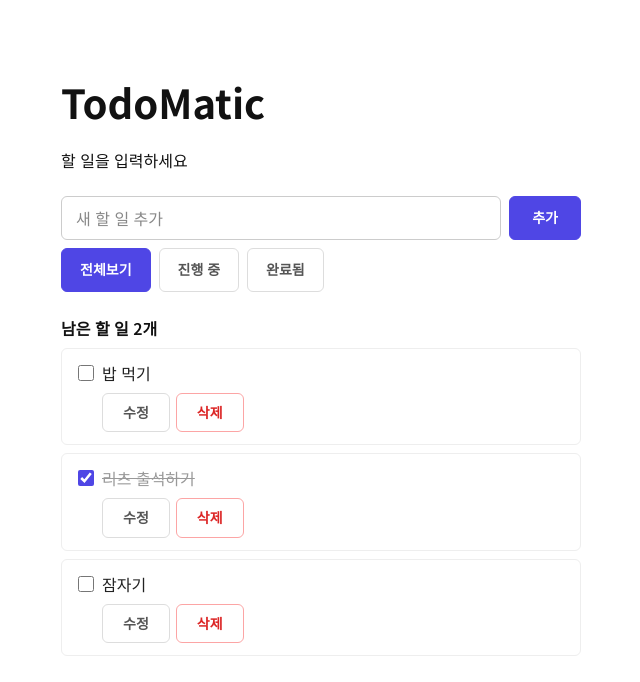
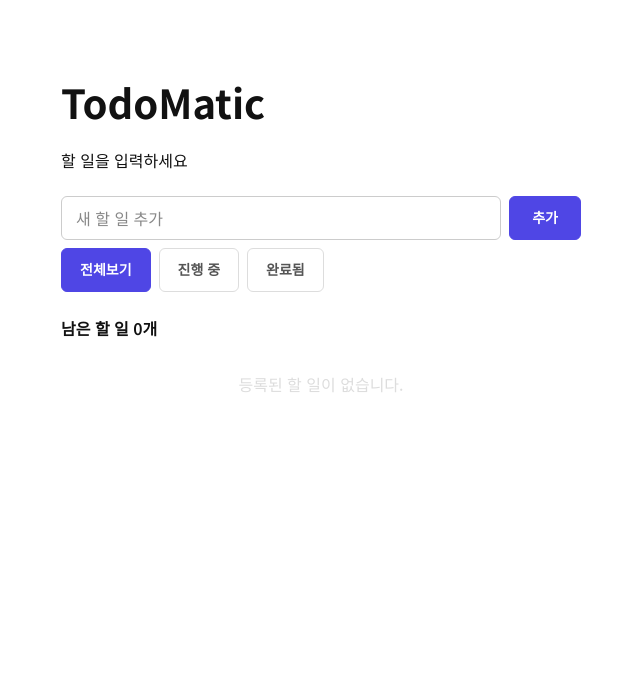
Before and after one commit to Leets-Official/8th-FE-Zero100, a React (Vite) app: page / in a window 1280 px wide. Shown: the top 682 px of the page, without its empty margins (319-959 px from the left). Built offline with nearby package versions, Linux system fonts and the light colour scheme.

Commit message:
feat: localStorage를 활용한 Todo 저장 및 복원

```diff
--- a/src/App.jsx
+++ b/src/App.jsx
@@ -1,14 +1,15 @@
-import { useState } from 'react';
+import { useState, useEffect } from 'react';
+import { loadTodos, TODO_STORAGE_KEY } from './utils/todoStorage';
 import Input from './components/Input/Input';
 import Button from './components/Button/Button';
 import TodoItem from './components/TodoItem/TodoItem';
 import './App.css';
 
-const initialTodos = [
+/* const initialTodos = [
   { id: 1, text: '밥 먹기', completed: false },
   { id: 2, text: '리츠 출석하기', completed: true },
   { id: 3, text: '잠자기', completed: false },
-];
+]; */
 
 const filters = [
   { value: 'all', label: '전체보기' },
@@ -23,9 +24,17 @@ const emptyMessages = {
 };
 
 function App() {
-  const [todos, setTodos] = useState(initialTodos);
+  const [todos, setTodos] = useState(loadTodos);
   const [inputValue, setInputValue] = useState('');
   const [filter, setFilter] = useState('all');
+
+  useEffect(() => {
+    try {
+      localStorage.setItem(TODO_STORAGE_KEY, JSON.stringify(todos));
+    } catch (error) {
+      console.error('할 일 목록을 저장하지 못했습니다.', error);
+    }
+  }, [todos]);
 
   const remainingCount = todos.filter((todo) => !todo.completed).length;
   const completedCount = todos.filter((todo) => todo.completed).length;
@@ -69,7 +78,6 @@ function App() {
   return (
     <main className="todo-app">
       <h1 className="todo-app__title">TodoMatic</h1>
-      {/* <p className="text-[24px] font-bold text-[#4f46e5]">Tailwind 적용 확인</p> */}
       <form className="todo-form" onSubmit={handleAdd}>
         <label className="todo-form__label" htmlFor="new-todo">
           할 일을 입력하세요
--- /dev/null
+++ b/src/utils/todoStorage.js
@@ -0,0 +1,21 @@
+export const TODO_STORAGE_KEY = 'zero100-todos';
+
+export function loadTodos() {
+  try {
+    const savedTodos = localStorage.getItem(TODO_STORAGE_KEY);
+    const todos = savedTodos ? JSON.parse(savedTodos) : [];
+
+    if (!Array.isArray(todos)) return [];
+
+    return todos.filter(
+      (todo) =>
+        todo !== null &&
+        typeof todo === 'object' &&
+        (typeof todo.id === 'string' || typeof todo.id === 'number') &&
+        typeof todo.text === 'string' &&
+        typeof todo.completed === 'boolean',
+    );
+  } catch {
+    return [];
+  }
+}
```
